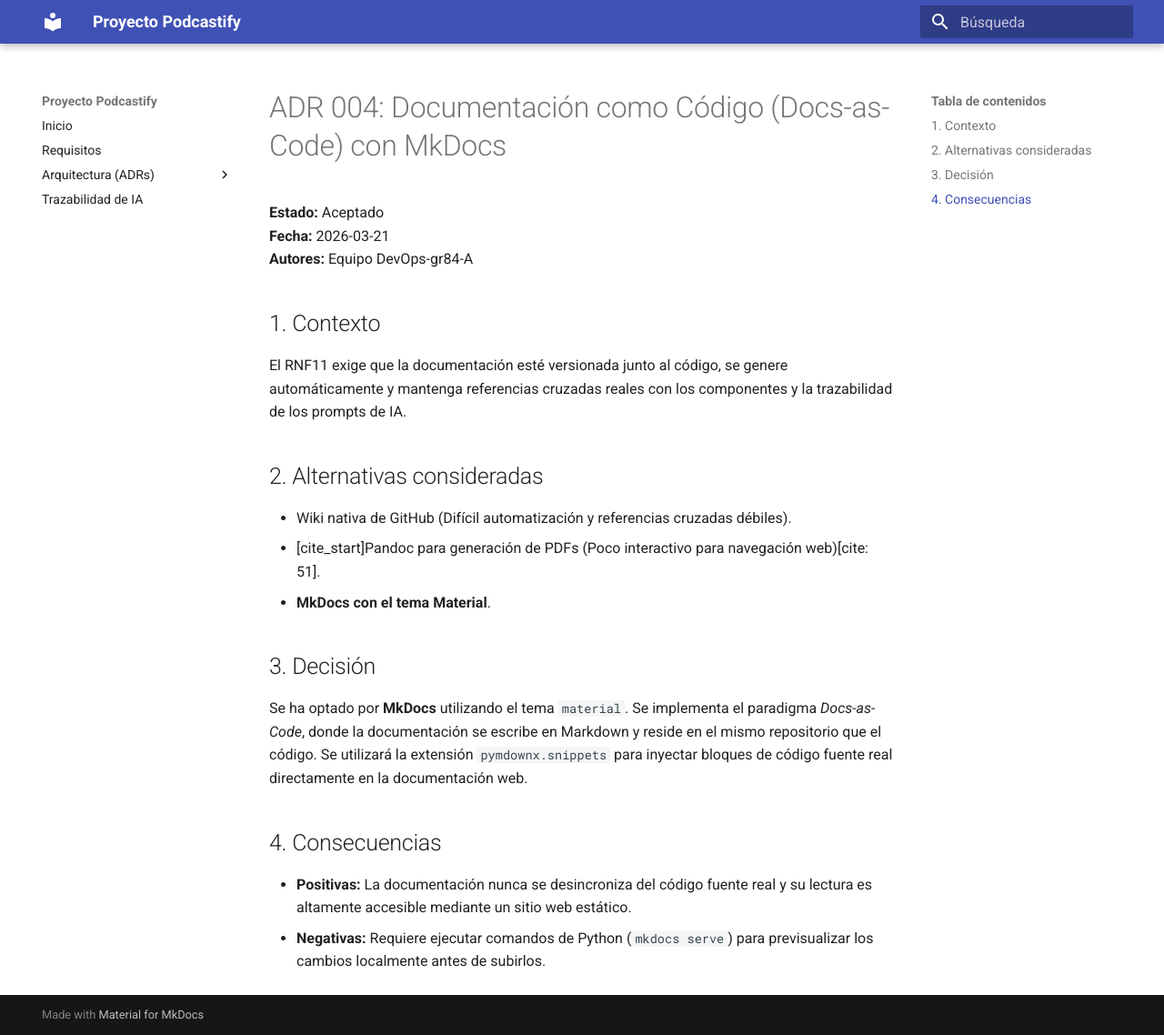
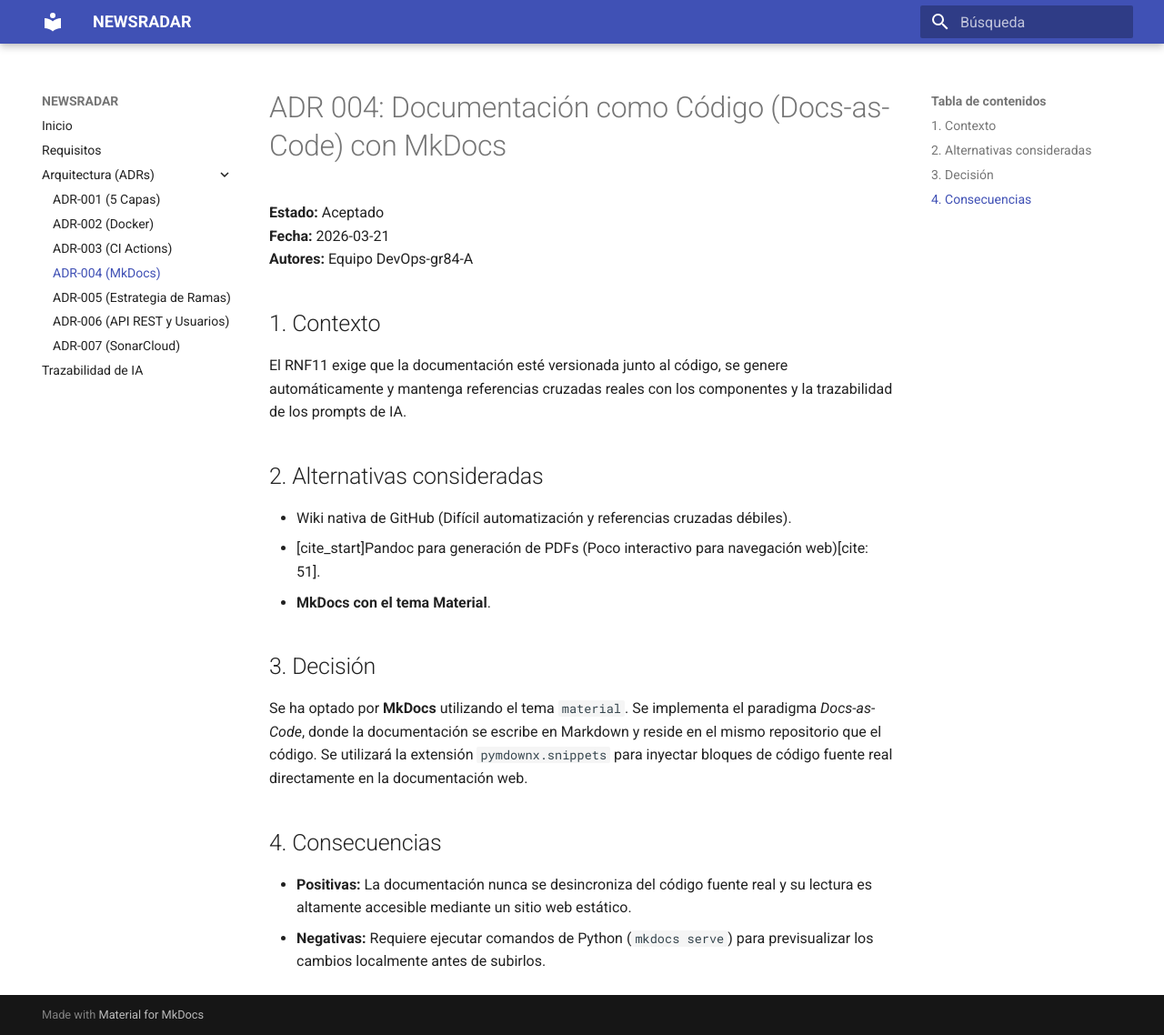
Before and after one commit to DevOpsUC3M-gr84-A/DevOps-gr84-A, an MkDocs documentation site: the page built from docs/ADRs/ADR-004-mkdocs.md, in a window 1280 px wide and 1138 px high. Shown: the whole window at 91% size. Built offline with MkDocs 1.6.1 and Material for MkDocs 9.7.7, drawn with Linux system fonts in a browser that asks for light colours.

Commit message:
ci: integrar SonarCloud (RNF08) y actualizar documentacion arquitectonica (ADRs 006 y 007) (Closes #19)

```diff
--- a/mkdocs.yml
+++ b/mkdocs.yml
@@ -1,5 +1,5 @@
 # 1. Información General del Sitio
-site_name: Proyecto Podcastify # Adaptado al ejemplo de la P5, cámbialo a NEWSRADAR si lo prefieres
+site_name: NEWSRADAR
 site_description: Documentación técnica y de requisitos del proyecto DevOps-gr84-A
 site_author: Equipo DevOps-gr84-A
 use_directory_urls: false
@@ -18,6 +18,12 @@ nav:
   - Requisitos: spec.md
   - Arquitectura (ADRs):
     - ADR-001 (5 Capas): ADRs/ADR-001-arquitectura-5-capas.md
+    - ADR-002 (Docker): ADRs/ADR-002-docker.md
+    - ADR-003 (CI Actions): ADRs/ADR-003-ci-actions.md
+    - ADR-004 (MkDocs): ADRs/ADR-004-mkdocs.md
+    - ADR-005 (Estrategia de Ramas): ADRs/ADR-005-estrategia-ramas.md
+    - ADR-006 (API REST y Usuarios): ADRs/ADR-006-api-rest-usuarios.md
+    - ADR-007 (SonarCloud): ADRs/ADR-007-sonarcloud.md
   - Trazabilidad de IA: prompts.md
 
 # 4. Plugins
```
Also changed, not shown: docs/ADRs/ADR-006-api-rest-usuarios.md (added, +36 -0 lines), docs/ADRs/ADR-007-sonarcloud.md (added, +24 -0 lines), 2 other files.
